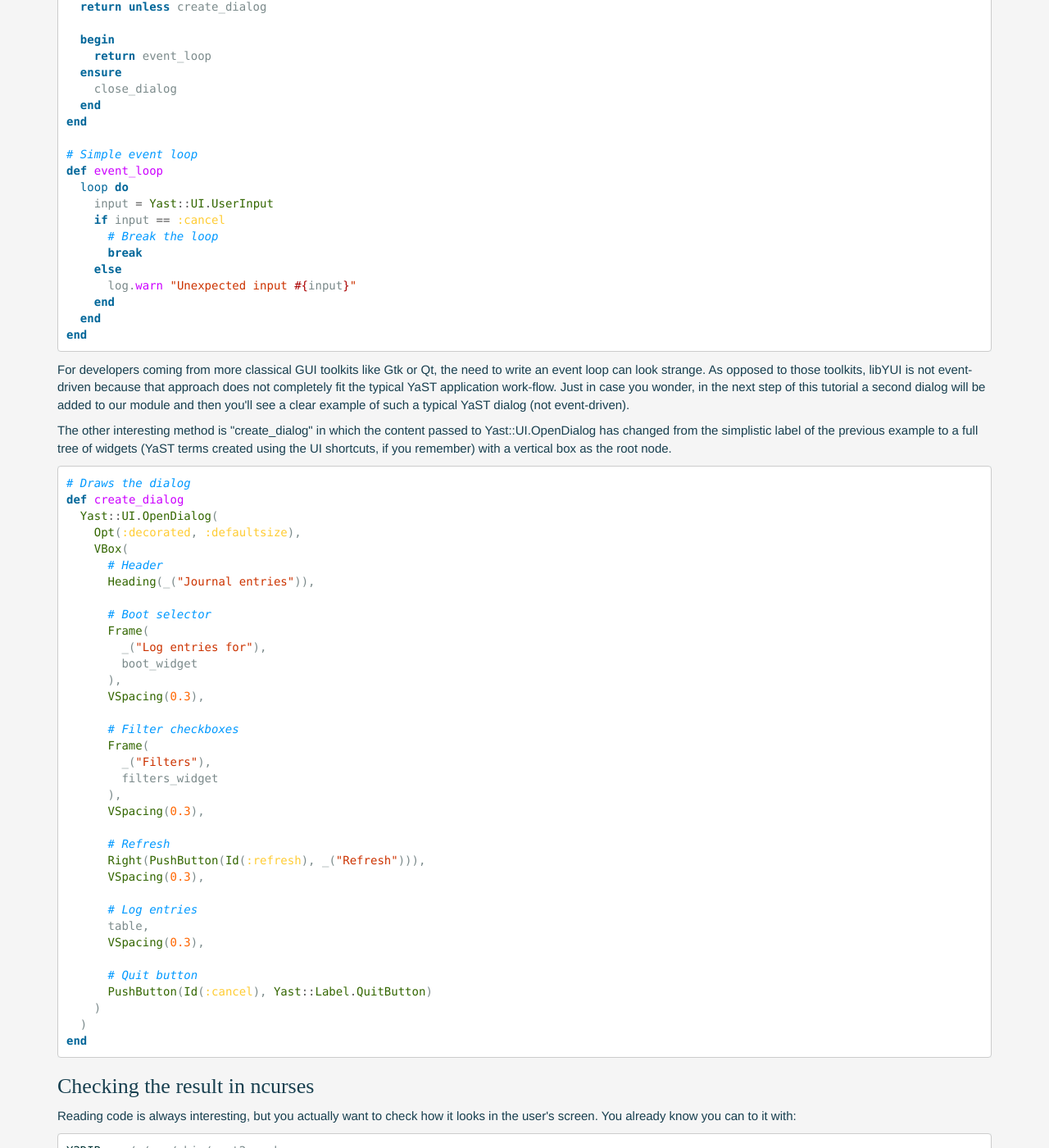
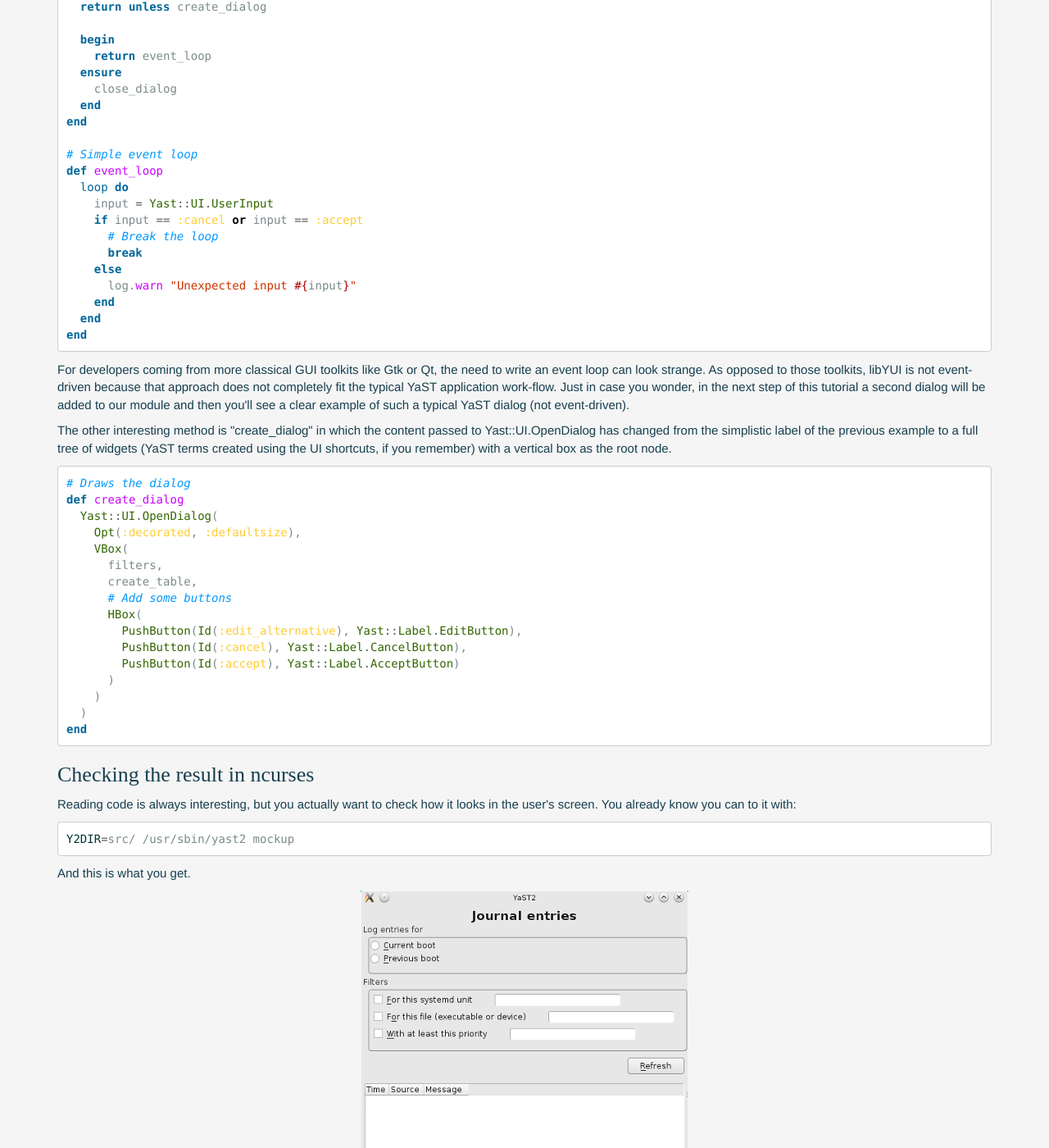
Before and after one commit to jyeray/yast-alternatives-tutorial, a Jekyll site: the page built from step2.html, in a window 1280 px wide and 1400 px high, scrolled down 886 px. Shown: the whole window at 82% size. Built offline with Jekyll 4.4.1, drawn with Linux system fonts in a browser that asks for light colours; some web fonts are replaced.

Commit message:
Change code examples

```diff
--- a/step2.html
+++ b/step2.html
@@ -63,7 +63,7 @@ end
 def event_loop
   loop do
     input = Yast::UI.UserInput
-    if input == :cancel
+    if input == :cancel or input == :accept
       # Break the loop
       break
     else
@@ -92,33 +92,14 @@ def create_dialog
   Yast::UI.OpenDialog(
     Opt(:decorated, :defaultsize),
     VBox(
-      # Header
-      Heading(_("Journal entries")),
-
-      # Boot selector
-      Frame(
-        _("Log entries for"),
-        boot_widget
-      ),
-      VSpacing(0.3),
-
-      # Filter checkboxes
-      Frame(
-        _("Filters"),
-        filters_widget
-      ),
-      VSpacing(0.3),
-
-      # Refresh
-      Right(PushButton(Id(:refresh), _("Refresh"))),
-      VSpacing(0.3),
-
-      # Log entries
-      table,
-      VSpacing(0.3),
-
-      # Quit button
-      PushButton(Id(:cancel), Yast::Label.QuitButton)
+      filters,
+      create_table,
+      # Add some buttons
+      HBox(
+        PushButton(Id(:edit_alternative), Yast::Label.EditButton),
+        PushButton(Id(:cancel), Yast::Label.CancelButton),
+        PushButton(Id(:accept), Yast::Label.AcceptButton)
+      )
     )
   )
 end
```
